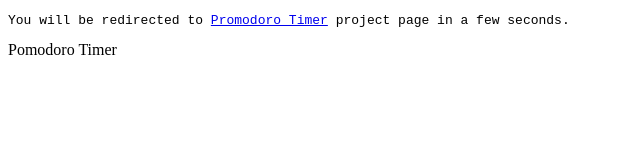
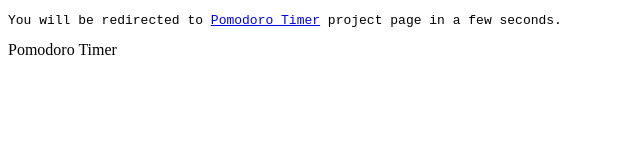
Before and after one commit to navyaganduri/navyaganduri.github.io, a plain HTML site: page index.html in a window 1280 px wide. Shown: the full height of the page, 0-640 px from the left. Drawn offline with Linux system fonts and the light colour scheme.

Commit message:
Corrected typo

```diff
--- a/index.html
+++ b/index.html
@@ -23,7 +23,7 @@
 </head>
 <body>
 
-  <pre>You will be redirected to <a href="http://navyaganduri.github.io/pomodoro-timer-bootstrap/">Promodoro Timer</a> project page in a few seconds.</pre>
+  <pre>You will be redirected to <a href="http://navyaganduri.github.io/pomodoro-timer-bootstrap/">Pomodoro Timer</a> project page in a few seconds.</pre>
   <div itemscope itemtype="http://schema.org/SoftwareApplication">
     <span itemprop="name">Pomodoro Timer</span>
   </div>
```
Also changed, not shown: robots.txt, sitemap.txt.
